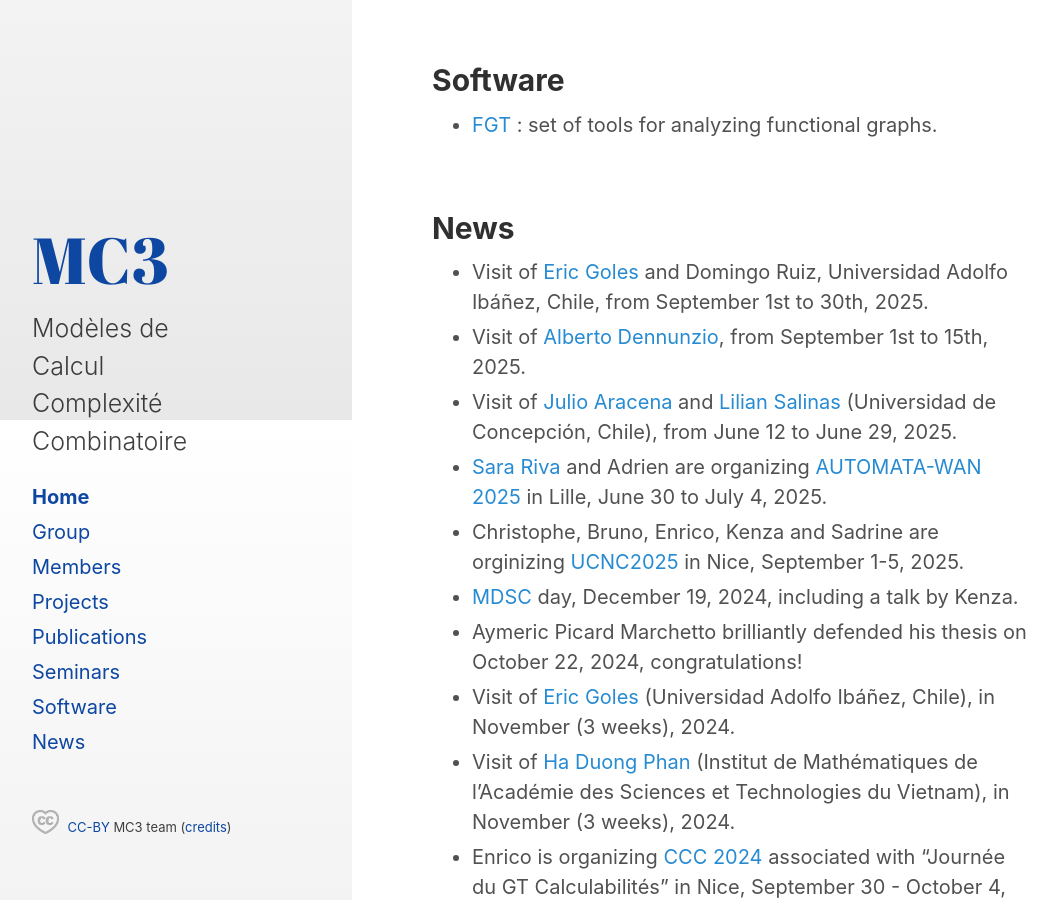
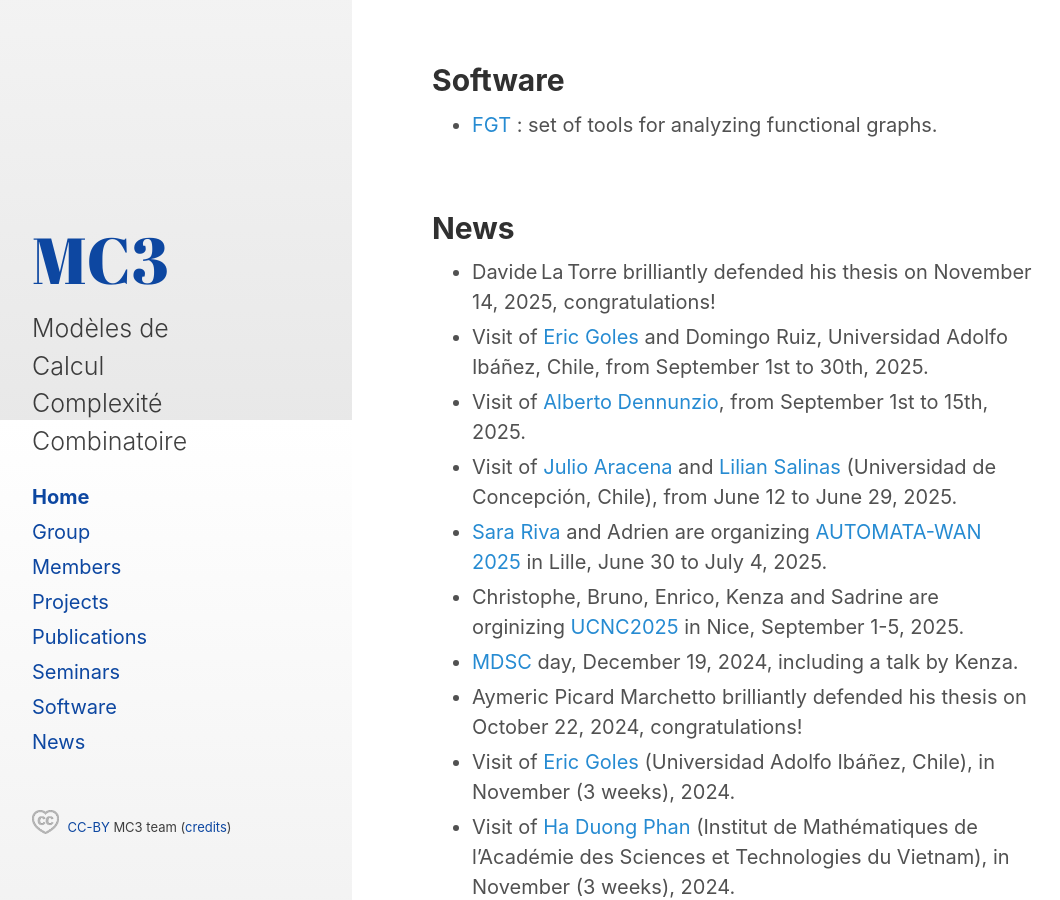
Before and after one commit to richardadrien/mc3, a Jekyll site: the page built from _posts/2023-11-01-home.md, in a window 1280 px wide and 900 px high, scrolled down 6780 px. Shown: the whole window, without its empty margins (8-1068 px from the left). Built offline with Jekyll 4.4.1, drawn with Linux system fonts in a browser that asks for light colours; the list of posts is cut into pages by our own code.

Commit message:
Update 2023-11-01-home.md

```diff
--- a/_posts/2023-11-01-home.md
+++ b/_posts/2023-11-01-home.md
@@ -149,6 +149,7 @@ To subscribe, please email Adrien RICHARD at ``<surname  at unice dot fr>``.
 <a id='news-link'></a><br />
 ## **News**
 
+- Davide La Torre brilliantly defended his thesis on November 14, 2025, congratulations!
 - Visit of [Eric Goles](https://pure.uai.cl/en/persons/eric-goles) and Domingo Ruiz, Universidad Adolfo Ibáñez, Chile, from September 1st to 30th, 2025.
 - Visit of [Alberto Dennunzio](https://www.unimib.it/alberto-dennunzio), from September 1st to 15th, 2025.
 - Visit of [Julio Aracena](https://www.cmm.uchile.cl/?cmm_people=julio-aracena) and [Lilian Salinas](http://www.inf.udec.cl/~lilian/) (Universidad de Concepción, Chile), from June 12 to June 29, 2025.
```
